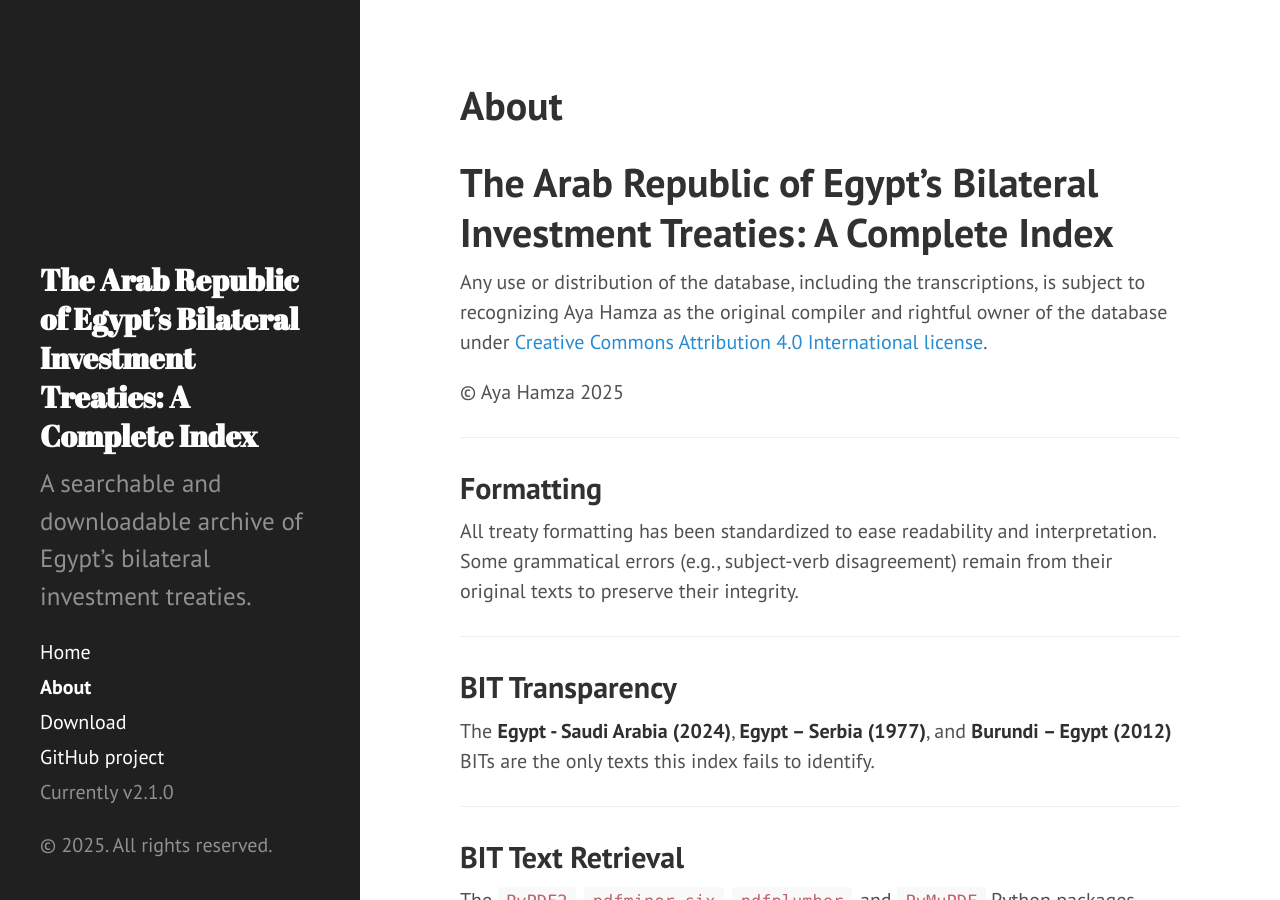
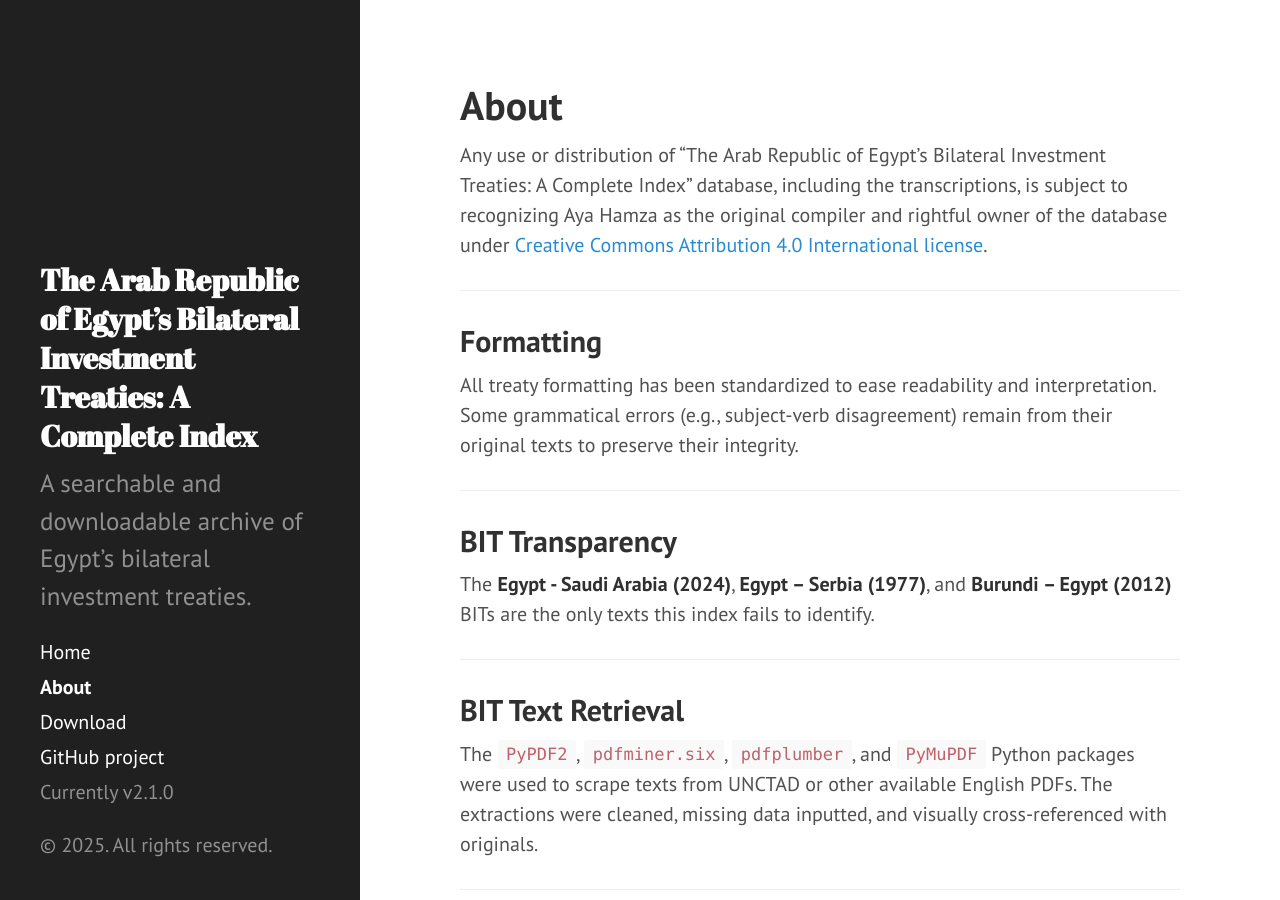
Before and after one commit to ayahamza1/MENABITs, a Jekyll site: the page built from about.md, in a window 1280 px wide and 900 px high. Built offline with Jekyll 4.4.1, drawn with Linux system fonts in a browser that asks for light colours.

Commit message:
Update about.md

```diff
--- a/about.md
+++ b/about.md
@@ -3,11 +3,7 @@ layout: page
 title: About
 ---
 
-# The Arab Republic of Egypt's Bilateral Investment Treaties: A Complete Index
-
-Any use or distribution of the database, including the transcriptions, is subject to recognizing Aya Hamza as the original compiler and rightful owner of the database under [Creative Commons Attribution 4.0 International license](https://creativecommons.org/licenses/by/4.0/).
-
-© Aya Hamza 2025
+Any use or distribution of "The Arab Republic of Egypt's Bilateral Investment Treaties: A Complete Index" database, including the transcriptions, is subject to recognizing Aya Hamza as the original compiler and rightful owner of the database under [Creative Commons Attribution 4.0 International license](https://creativecommons.org/licenses/by/4.0/).
 
 ---
 
```
